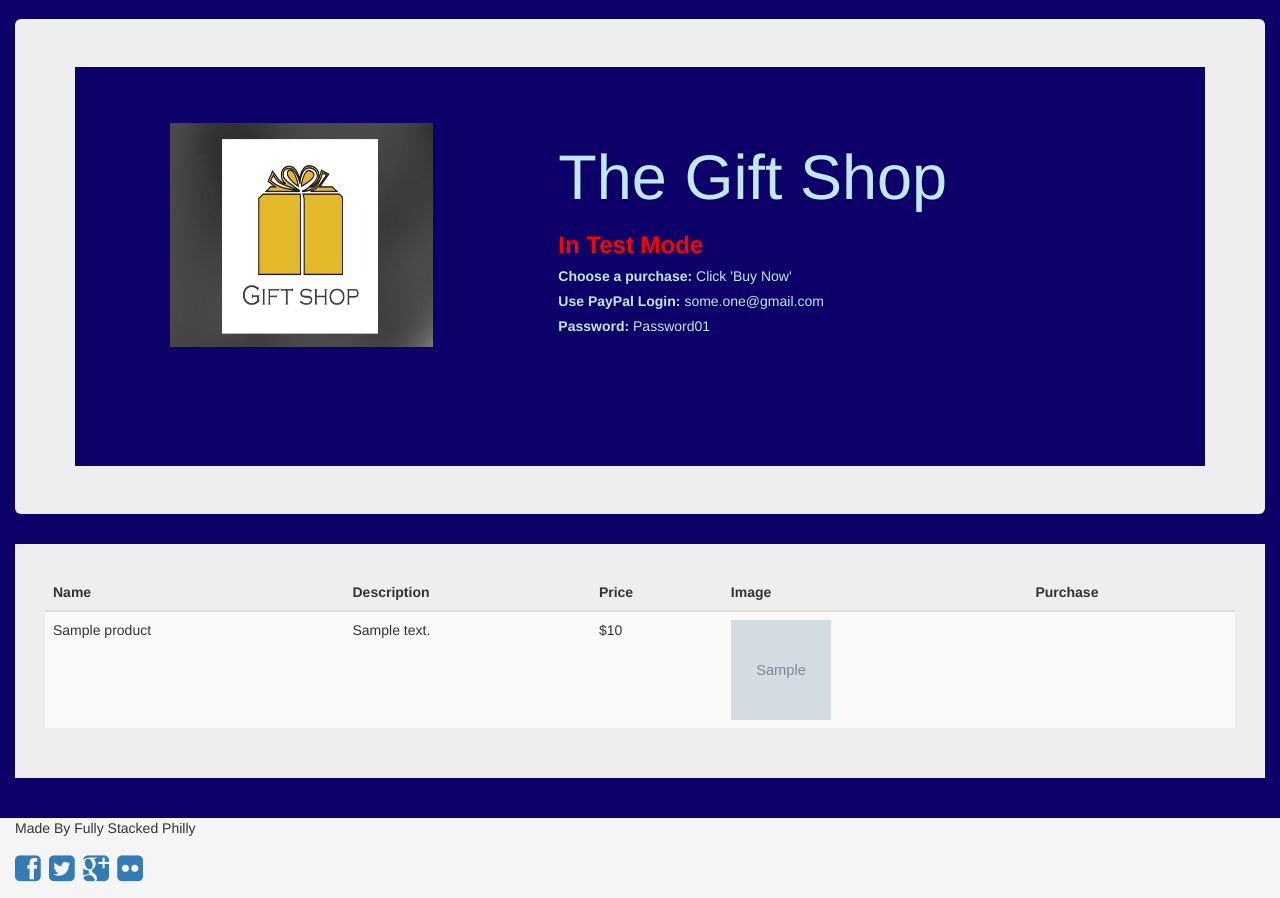
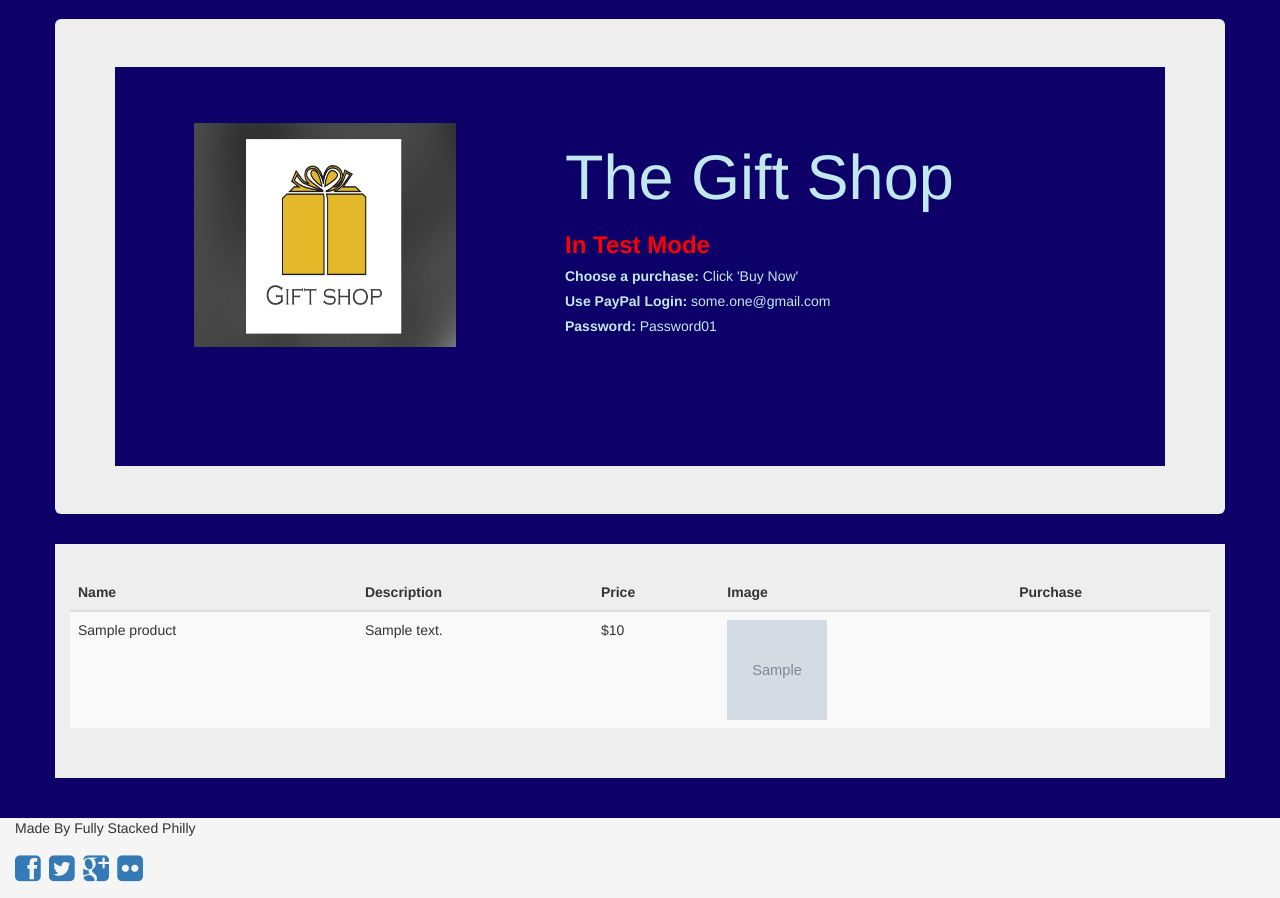
Before and after one commit to Code-Institute-Submissions/property_mogul_final, a Django app: template templates/products/products.html in a window 1280 px wide. Shown: the part 51-949 px from the top of the page. Run offline with Django 3.2, Linux system fonts and the light colour scheme; the template is opened without the code that fills it: most values are stand-ins (such as "Sample title", 1, 10 or a date in 2020); grey boxes marked "Sample" are stand-in pictures; parts of the project's set-up code (start-up, migrations or seed data) failed here and were passed over; some libraries are stand-ins or nearby versions.

Commit message:
added containers to investment centre

```diff
--- a/templates/houses/houses.html
+++ b/templates/houses/houses.html
@@ -3,7 +3,7 @@
 {% load bootstrap_tags %}
 {% block content %}
 
-    <div class="jumbotron">
+    <div class="jumbotron container">
         <div class="intro-header">
                 <div class="row">
                     <div class="col-sm-4">
@@ -24,7 +24,7 @@
                 </div>
         </div>
     </div>
-    <div class="product-table">
+    <div class="product-table container">
         <div>
             <table class="table table-striped hp-table">
                 <thead>
--- a/templates/products/products.html
+++ b/templates/products/products.html
@@ -2,7 +2,7 @@
 {% block content %}
     {% load bootstrap_tags %}
 
-        <div class="jumbotron">
+        <div class="jumbotron container">
             <div class="intro-header">
                 <div class="row">
                     <div class="col-sm-5">
@@ -21,7 +21,7 @@
                 </div>
             </div>
         </div>
-<div class="product-table">
+<div class="product-table container">
         <div>
             <table class="table table-striped hp-table">
                 <thead>
```
